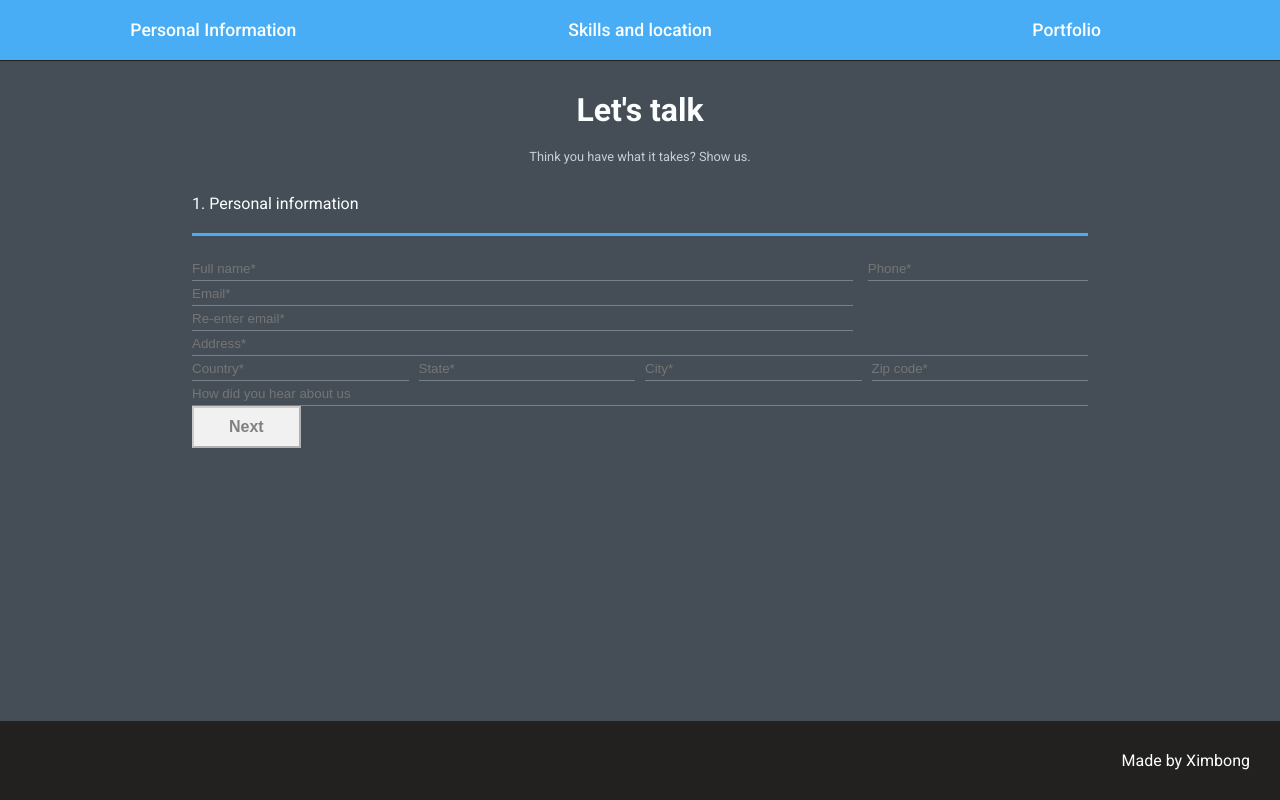
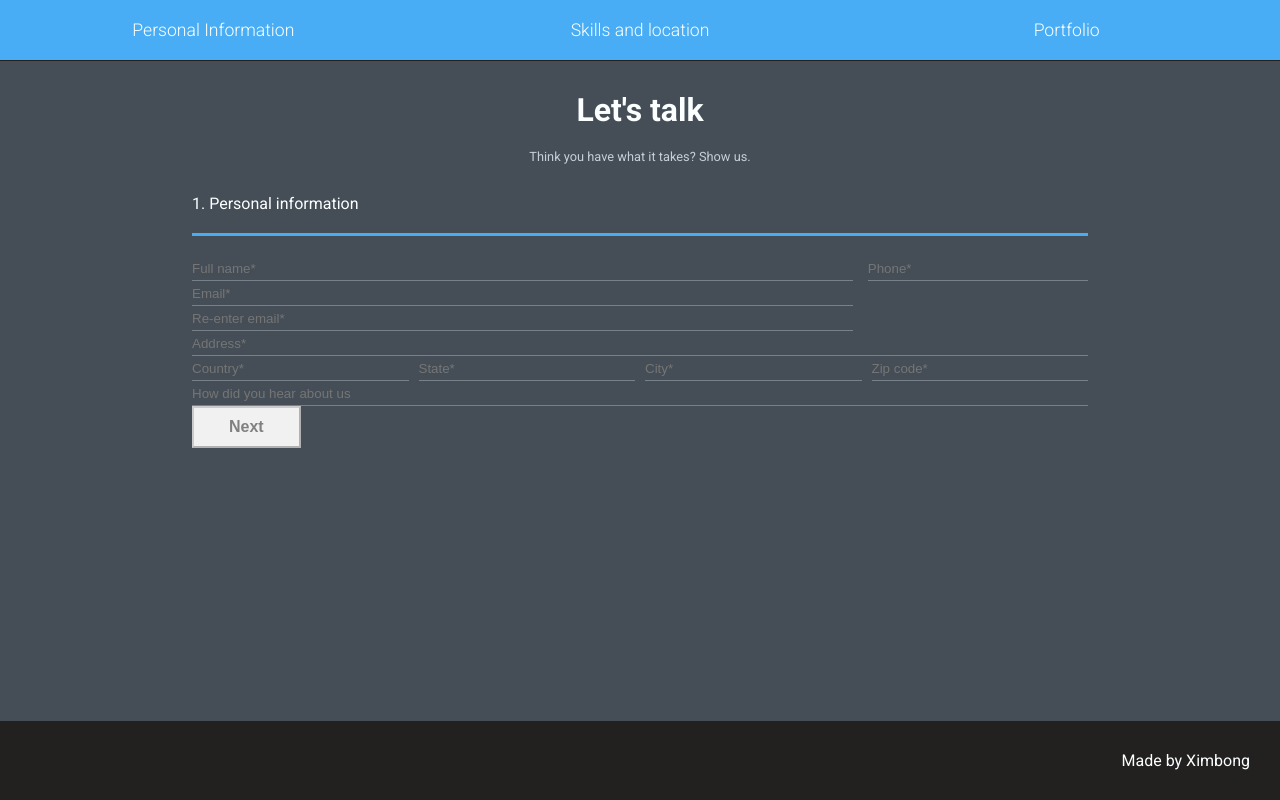
Before and after one commit to ximbong/form-router-validation, a React (Create React App) app: page / in a window 1280 px wide. Built offline with nearby package versions, Linux system fonts and the light colour scheme.

Commit message:
Adjust font weight

```diff
--- a/src/components/NavBar/index.css
+++ b/src/components/NavBar/index.css
@@ -13,5 +13,5 @@
   display: flex;
   align-items: center;
   justify-content: center;
-  font-weight: 500;
+  font-weight: 300;
 }
```
